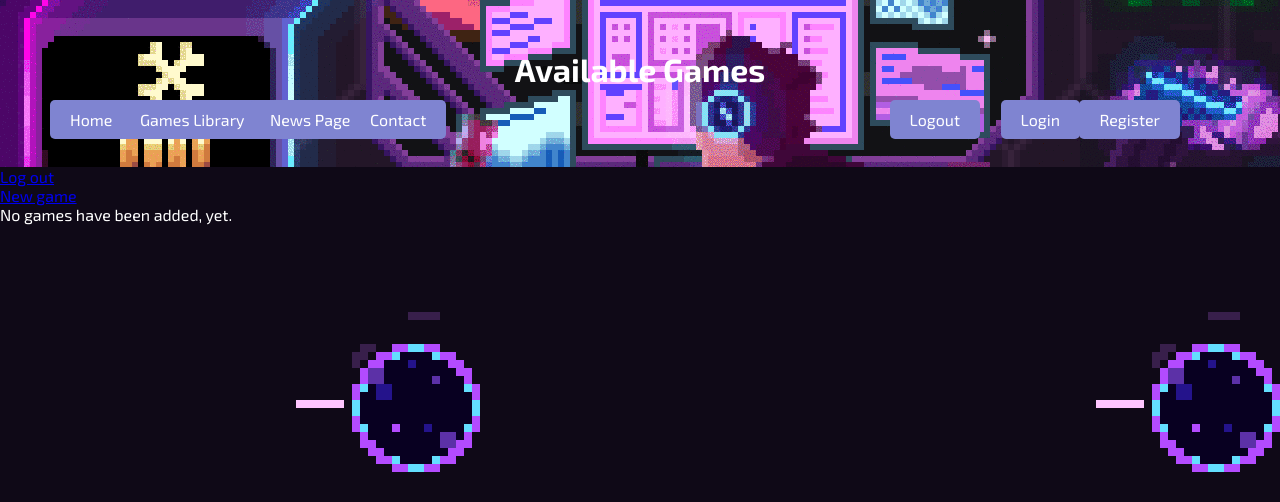
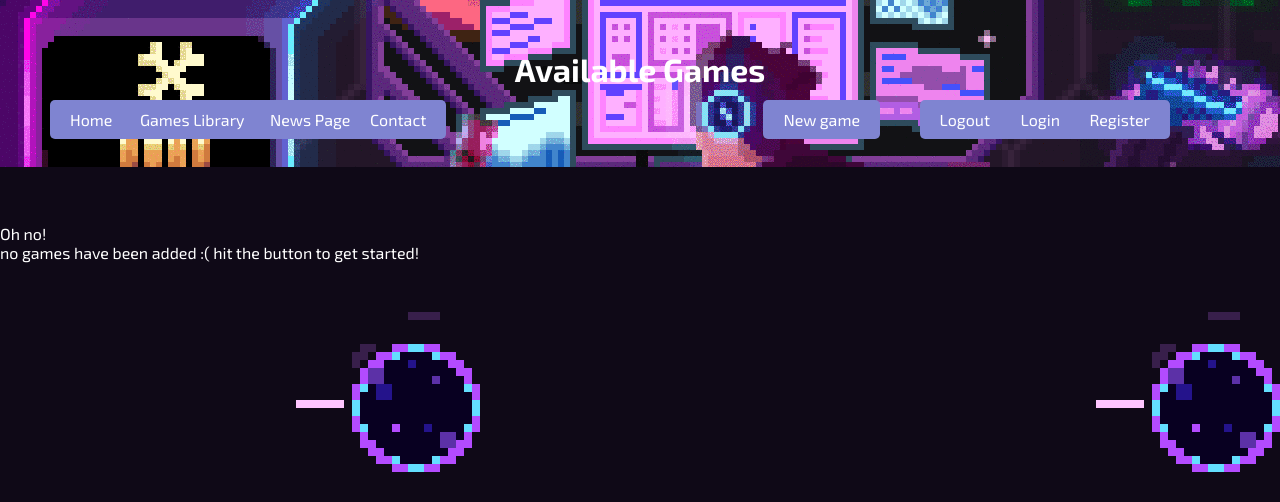
Before and after one commit to MattyMcGaffin/siteproject, a PHP site: page /librarypage.php in a window 1280 px wide. Shown: the top 502 px of the page. Run offline with PHP 8.4, Linux system fonts and the light colour scheme; the visitor is signed in with stand-in values (Sample User, id 1); data that the repository does not hold is empty.

Commit message:
25/0/4/24*dbase broke*

```diff
--- a/contact.php
+++ b/contact.php
@@ -29,6 +29,7 @@
            <div>
         <a href="login.php" class="btnlog">Login</a>
         <a href="register.php" class="btnreg">Register</a>
+        <a href="logout.php" class="btnlogout">Logout</a>
             </div>
      </nav>
     </header>
--- a/librarypage.php
+++ b/librarypage.php
@@ -63,20 +63,12 @@ function get_games()
 
 
 <?php
-if (!isset($_SESSION['user_id']))
-{
-    echo("<a href='login.php'>Login</a>");
-}
-else
-{
-    echo("<a href='logout.php'>Log out</a>");
-}
 
 ?>
     </div>
 
     <div>
-        <a href="addgames.php">New game</a>
+        <a href="addgames.php" class="btnaddgame">New game</a>
     </div>
 
 
@@ -86,7 +78,8 @@ $dbgames = get_games();
 
 if ($dbgames->num_rows == 0)
 {
-    echo("<p>No games have been added, yet.</p>");
+    echo("<br><br><br><p>Oh no!<br>
+    no games have been added :( hit the button to get started!</p>");
 }
 else
 {
@@ -122,6 +115,7 @@ else
 
 
 
+
 ?>
 
 
--- a/newspage.php
+++ b/newspage.php
@@ -25,6 +25,7 @@
 
         <a href="login.php" class="btnlog">Login</a>
         <a href="register.php" class="btnreg">Register</a>
+        <a href="logout.php" class="btnlogout">Logout</a>
             </div>
         </nav>
     </header>
--- a/stylesheet.css
+++ b/stylesheet.css
@@ -36,7 +36,7 @@ body, h1, h2, h3, p, ul, li
     color: #fff;
     text-decoration: none;
   }
-
+  /*All the Buttons!*/
   .btnhome
   {
     display: inline-block;
@@ -109,7 +109,7 @@ body, h1, h2, h3, p, ul, li
     border-radius: 5px;
     position:absolute;
     top: 100px;
-    right: 100px;
+    right: 110px;
 
 
 
@@ -138,9 +138,23 @@ body, h1, h2, h3, p, ul, li
     border-radius: 5px;
     position:absolute;
     top: 100px;
-    right: 300px;
+    right: 270px;
 
 
+  }
+
+
+  .btnaddgame
+  {
+    display: inline-block;
+    background-color: #7f84d1;
+    color: #ffffff;
+    padding: 10px 20px;
+    text-decoration: none;
+    border-radius: 5px;
+    position:absolute;
+    top: 100px;
+    right: 400px;
   }
 
   .btn:hover {
@@ -209,9 +223,11 @@ body, h1, h2, h3, p, ul, li
   background-color: #130035;
   border-radius: 5px;
   font-family: "Exo 2", sans-serif;
+  color:rgb(255, 253, 253);
+  text-align: center;
 }
-input[type=text], input[type=email], textarea {
-  width: 100%;
+input[type=text], input[type=email],input[type=password], textarea {
+  width: 600px;
   padding: 12px;
   margin: 8px 0;
   display: inline-block;
@@ -232,20 +248,11 @@ input[type=submit] {
 input[type=submit]:hover {
   background-color: #6f45a0;
 }
-font
-{
- color:black;
-}
-
-.login
-{
-  text-align:center;
-
-}
 
 .row
 {
-    margin: 8px -16px;
+    margin: 8px - 16px;
+
 }
 
 /* Add padding BETWEEN each column (if you want) */
@@ -260,6 +267,7 @@ font
 {
     float: left;
     width: 25%;
+
 }
 
 /* Clear floats after rows */
@@ -279,6 +287,7 @@ font
 
 .gameImage
 {
+
     width: 100%;
 }
 
```
Also changed, not shown: addgames.php (+17 -17 lines), login.php (+5 -5 lines), register.php (+1 -8 lines), uploads/R.jpg (added).
